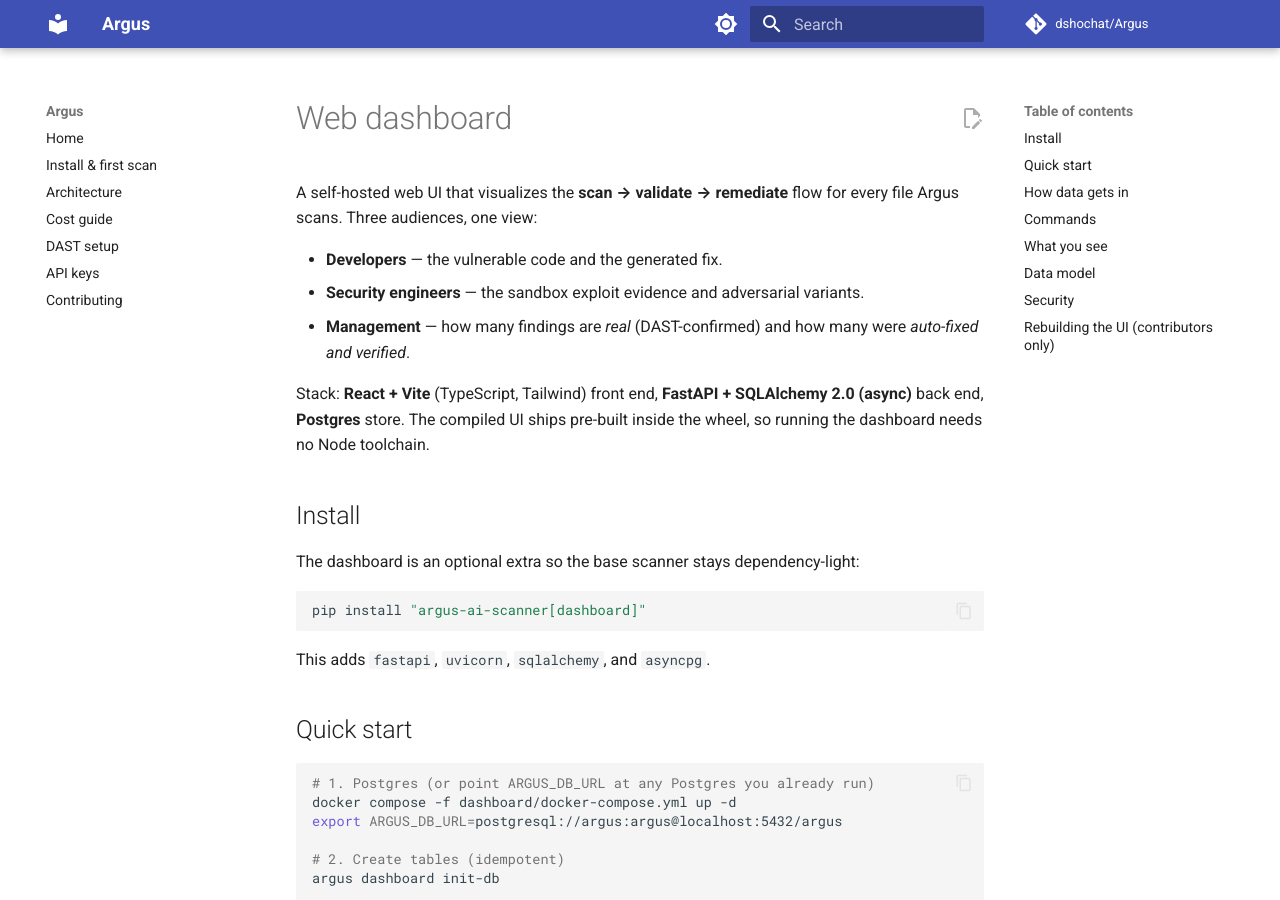
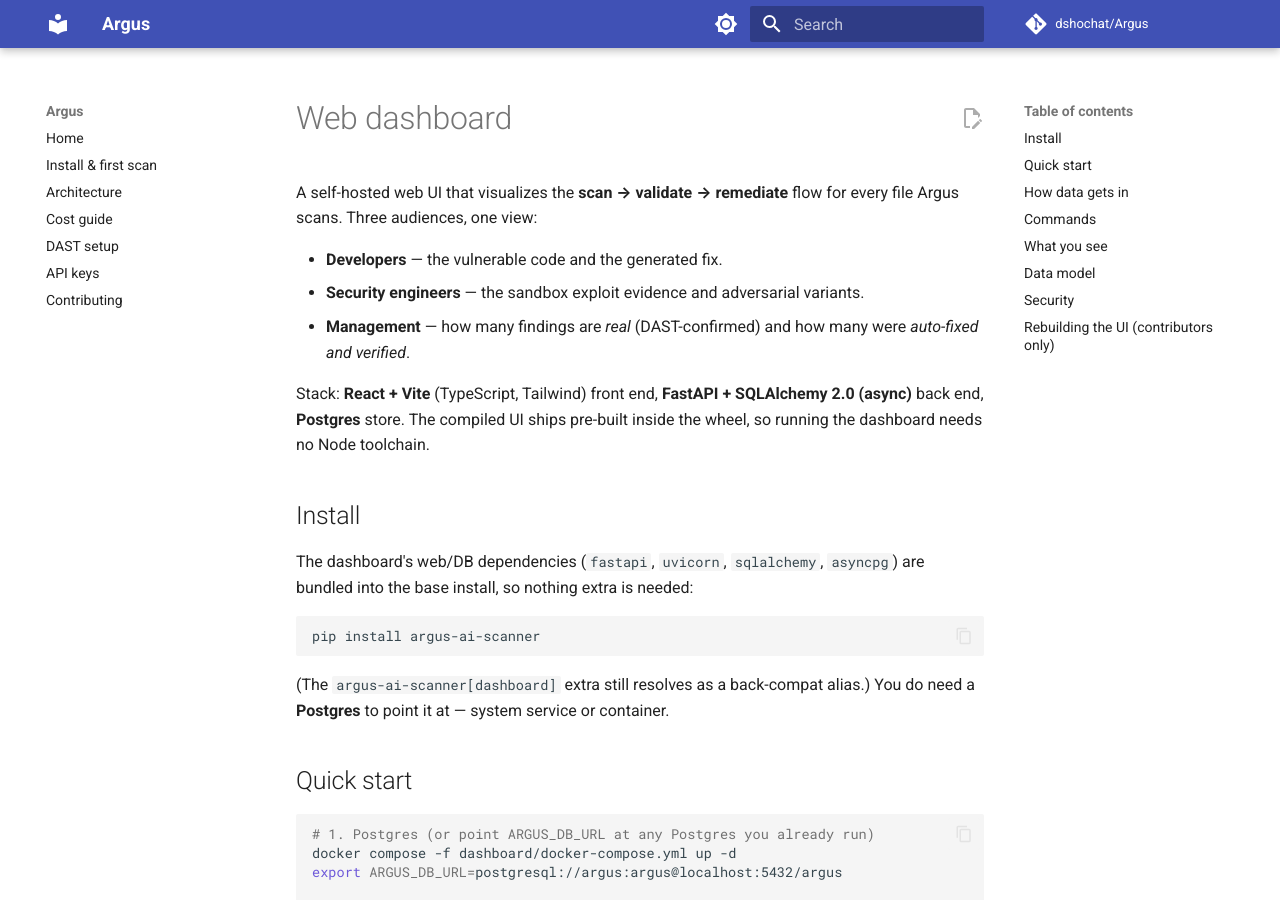
Before and after one commit to dshochat/Argus_Scanner, an MkDocs documentation site: the page built from docs/dashboard.md, in a window 1280 px wide and 900 px high. Built offline with MkDocs 1.6.1 and Material for MkDocs 9.7.7, drawn with Linux system fonts in a browser that asks for light colours; comment, search, counter and statistics services are not loaded.

Commit message:
dashboard: bundle web deps into the base install
Move fastapi / uvicorn[standard] / sqlalchemy[asyncio] / asyncpg from the
optional [dashboard] extra into the base dependencies, so a plain
`pip install argus-ai-scanner` makes `argus dashboard` work out of the box —
no second install step. The [dashboard] extra stays as an empty back-compat
alias so existing `...[dashboard]` invocations still resolve. README + docs +
the CLI/persistence "missing deps" hints updated to match.

````diff
--- a/docs/dashboard.md
+++ b/docs/dashboard.md
@@ -14,13 +14,15 @@
 
 ## Install
 
-The dashboard is an optional extra so the base scanner stays dependency-light:
+The dashboard's web/DB dependencies (`fastapi`, `uvicorn`, `sqlalchemy`,
+`asyncpg`) are bundled into the base install, so nothing extra is needed:
 
 ```bash
-pip install "argus-ai-scanner[dashboard]"
+pip install argus-ai-scanner
 ```
 
-This adds `fastapi`, `uvicorn`, `sqlalchemy`, and `asyncpg`.
+(The `argus-ai-scanner[dashboard]` extra still resolves as a back-compat alias.)
+You do need a **Postgres** to point it at — system service or container.
 
 ## Quick start
 
````
Also changed, not shown: README.md (+1 -1 lines), pyproject.toml (+11 -9 lines), 3 other files.
